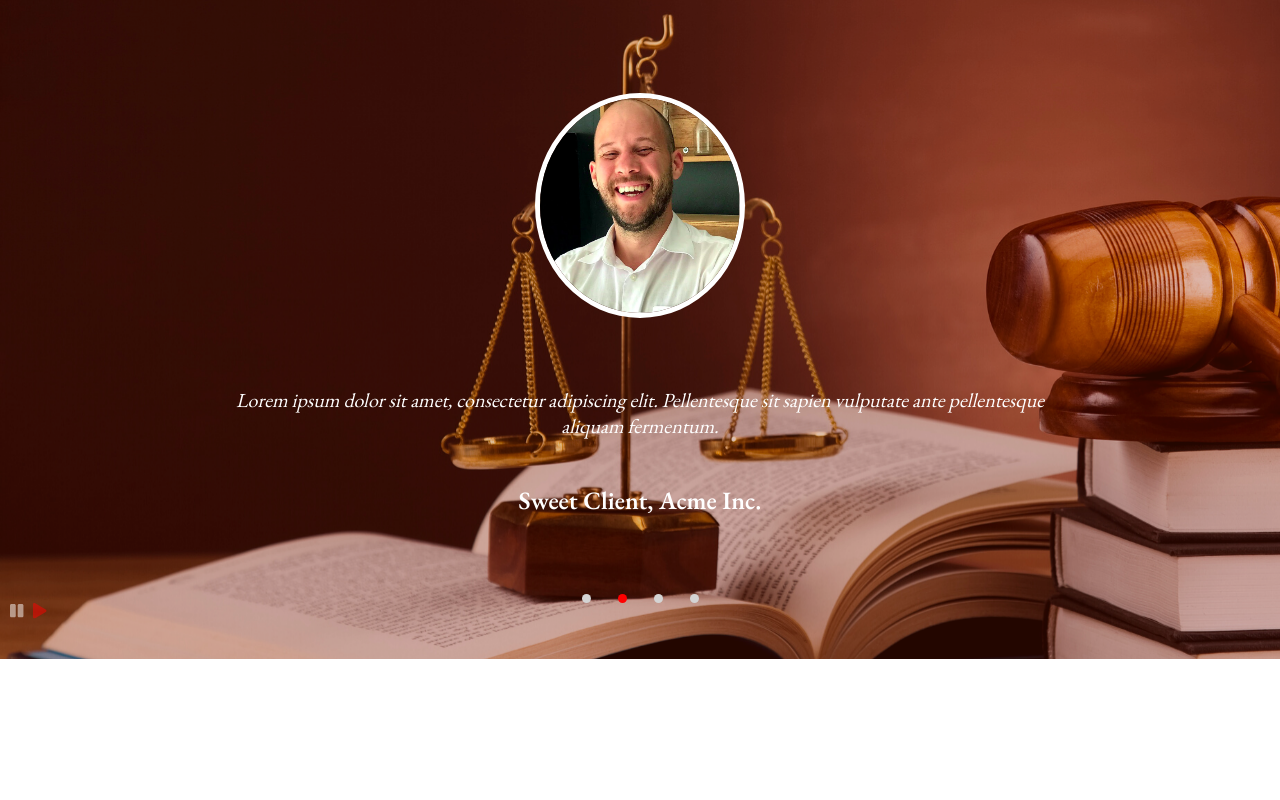
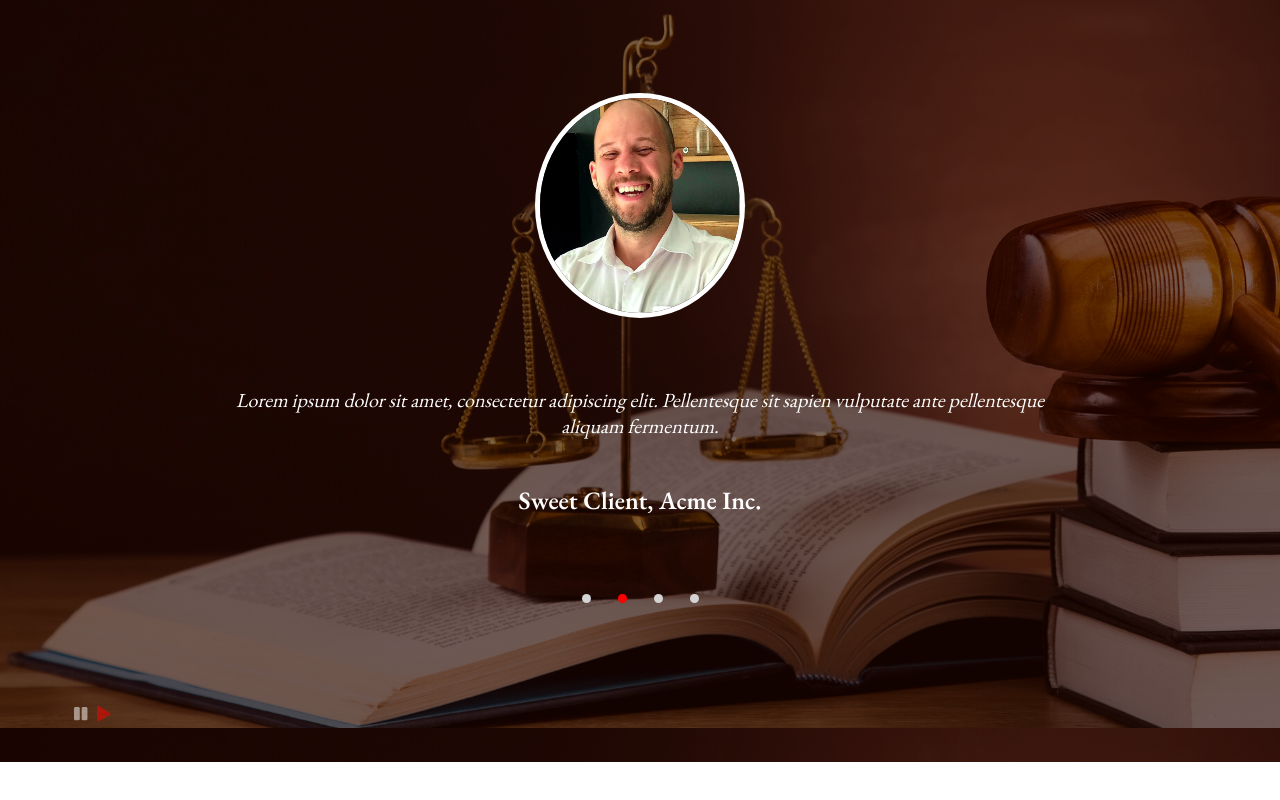
Before and after one commit to sthefanoc/carvalhosiqueira.com.br, a Gatsby site: page / in a window 1280 px wide. Shown: the part 2142-2942 px from the top of the page. Built offline with nearby package versions, Linux system fonts and the light colour scheme; Gatsby itself is replaced by a stand-in of ours.

Commit message:
component: attempt to fix padding play btns

```diff
--- a/src/components/Testimonials.css
+++ b/src/components/Testimonials.css
@@ -1,6 +1,6 @@
 .testimonials-section {
     width: 100%;
-    background-image: url('/images/header.webp');
+    background-image: url('/images/header.png');
     /* display: flex; */
     flex-direction: column;
     display: flex;
@@ -91,12 +91,14 @@
     /* margin-bottom: 0; */
     align-self: flex-end;
     padding-bottom: 3%;
+    /* padding-left: 10%; */
+    /* margin-left: 30%; */
     /* height: 20%; */
     /* margin-right: 10%; */
     /* position: absolute; */
     display: flex;
     flex-direction: column;
-    justify-content: space-between;
+    /* justify-content: flex-end; */
     /* align-self: right; */
     /* align-items: left; */
     /* position: absolute; */
@@ -145,8 +147,10 @@
     /* position: absolute; */
     font-size: 80%;
     align-items: flex-end;
-    padding: 0;
-    margin: 0;
+    /* padding: 0; */
+    /* margin: 0; */
+    padding-top: 8%;
+    padding-left: 5%;
     bottom: 10%;
 }
 .testimonials-section .control-buttons svg{
```
